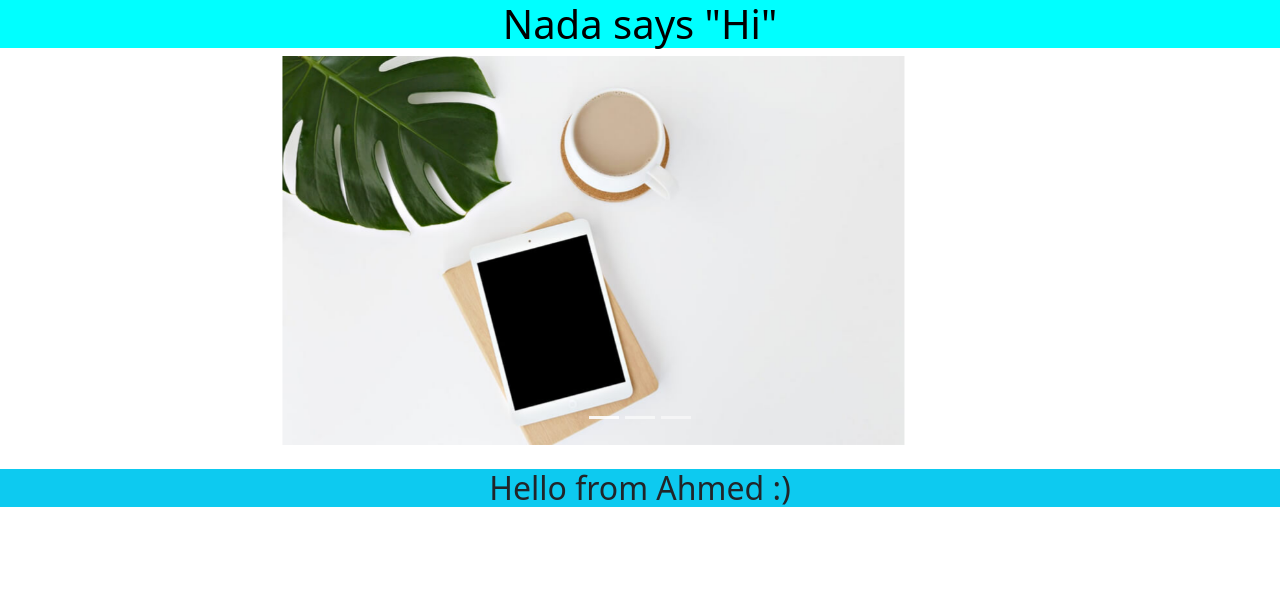
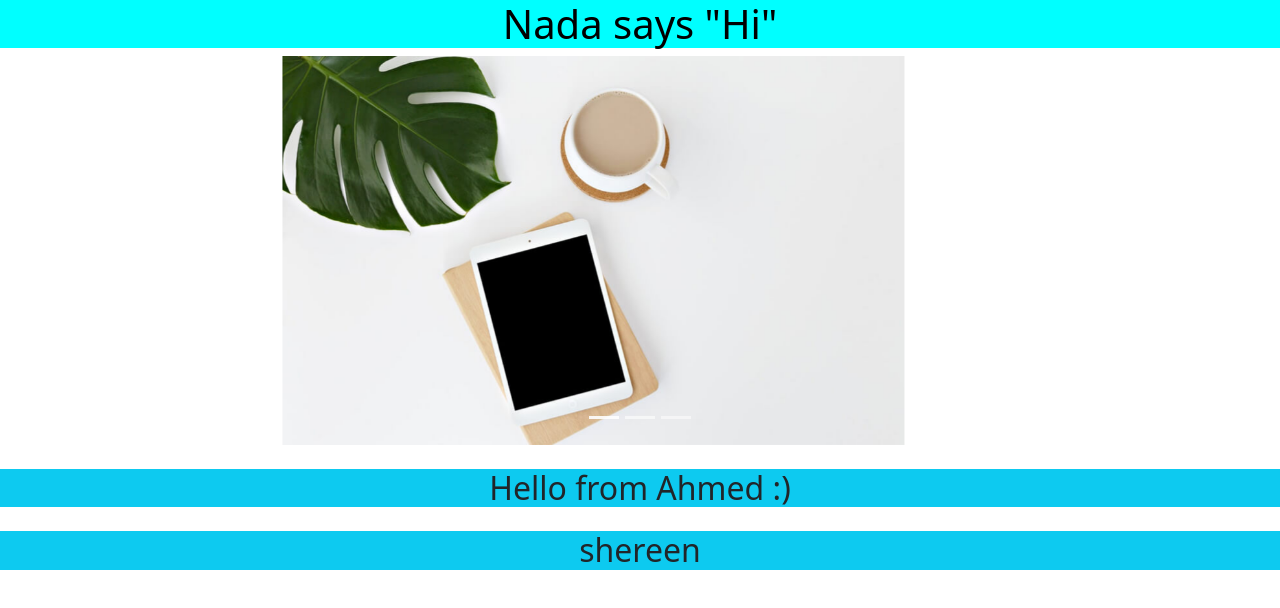
Before and after one commit to NadaI97/Test-Project, a plain HTML site: page index.html in a window 1280 px wide. Drawn offline with Linux system fonts and the light colour scheme.

Commit message:
third commit

```diff
--- a/index.html
+++ b/index.html
@@ -48,6 +48,8 @@
     </section>
 
     <h2 class="text-center mt-4 bg-info">Hello from Ahmed :)</h2>
+    <h2 class="text-center mt-4 bg-info">shereen </h2>
+
     <script src="js/bootstrap.bundle.min.js"></script>
   </body>
 </html>
```
